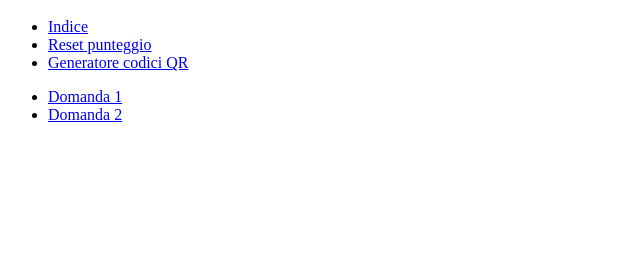
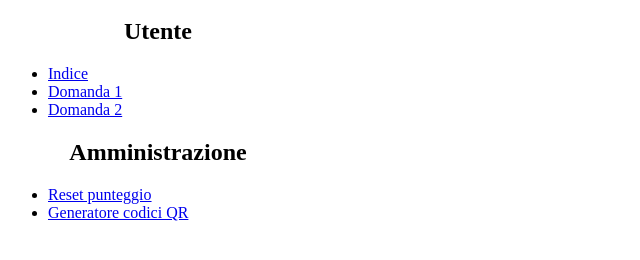
Before and after one commit to CoderDojoTrento/tutorial-geoqr-html, a plain HTML site: page demo.html in a window 1280 px wide. Shown: the part 122-382 px from the top of the page, without its empty margins (0-640 px from the left). Drawn offline with Linux system fonts and the light colour scheme.

Commit message:
sistemao demo

```diff
--- a/demo.html
+++ b/demo.html
@@ -13,16 +13,22 @@
 
         <h1> Demo tutorial Into the Wild 2 - CoderDojoTrento</h1>
 
+
+        <h2>Utente</h2>
         <ul>
             <li><a href="index.html" target="_blank">Indice</a> </li>
+            <li><a href="1-domanda.html" target="_blank">Domanda 1</a> </li>
+            <li><a href="2-domanda.html" target="_blank">Domanda 2</a> </li>
+        </ul>
+
+
+        <h2>Amministrazione</h2>
+
+        <ul>
             <li><a href="server/reset.html" target="_blank">Reset punteggio</a> </li>
             <li><a href="server/genera-codici-qr.html" target="_blank">Generatore codici QR</a> </li>
         </ul>
 
-        <ul>
-            <li><a href="1-domanda.html" target="_blank">Domanda 1</a> </li>
-            <li><a href="2-domanda.html" target="_blank">Domanda 2</a> </li>
-        </ul>
 
         <div id="footer"></div>
     </body>
```
